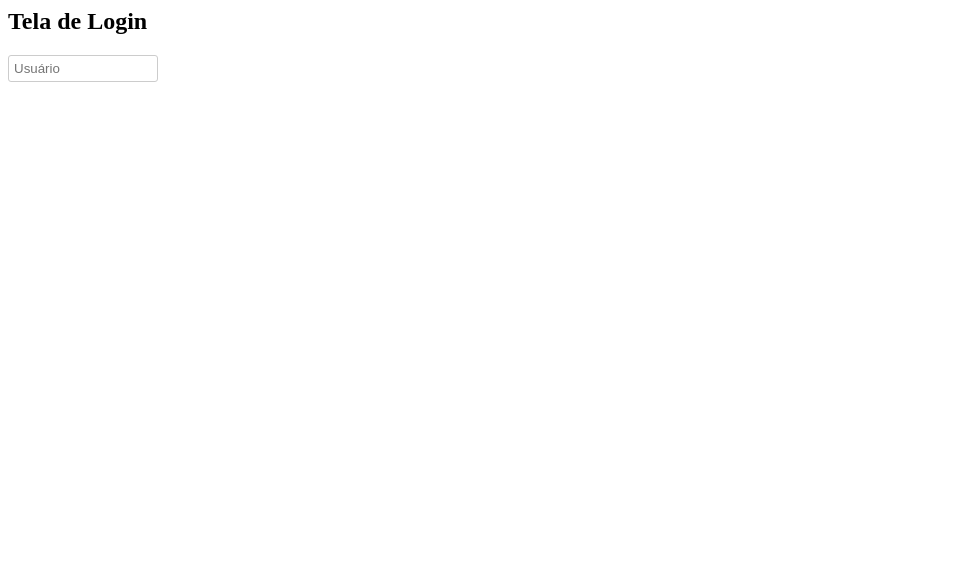
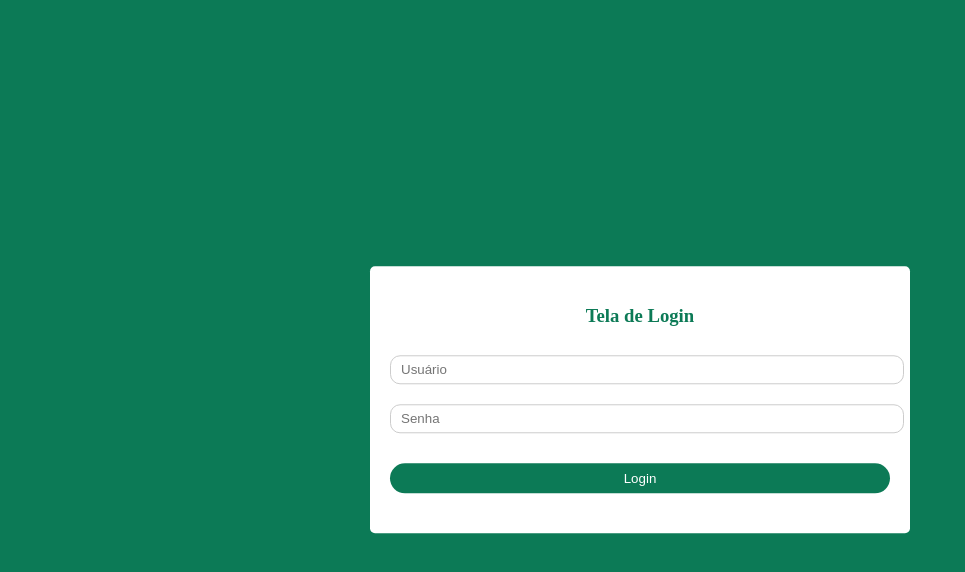
Before and after one commit to RaphaelChimanski/progweb, a plain HTML site: page index.html in a window 1280 px wide. Shown: the whole page, without its empty margins (0-965 px from the left). Drawn offline with Linux system fonts and the light colour scheme.

Commit message:
Tela de login praticamente pronta

```diff
--- a/css/estilo.css
+++ b/css/estilo.css
@@ -1,6 +1,43 @@
-.campo{
-	border: solid 1px #CCC;
-	padding: 5px;
-	border-radius: 3px;
-	width: 150px;
+body{
+	background-color: #0C7A56
 }
+
+
+
+.login{
+	background-color: white;
+	max-width: 500px;
+	width: 70%;
+	padding: 20px;
+	position: absolute;
+	left: 50%;
+	top: 50%;
+	transform: translate(-50%, -50%);
+	border-radius: 5px;
+
+}
+
+.login h3{
+	text-align: center;
+	color: #0C7A56
+}
+
+.login 	input[type=text],input[type=password]{
+	width: 100%;
+	height: 25px;
+	border: 1px solid #CCC;
+	padding-left: 10px;
+	margin: 10px 0;
+	border-radius: 10px;
+}
+
+.login input[type=submit]{
+	width: 100%;
+	height: 30px;
+	cursor: pointer;
+	background: #0C7A56;
+	color: white;
+	border:0;
+	border-radius: 20px;
+	margin: 20px 0;
+}
--- a/index.html
+++ b/index.html
@@ -1,3 +1,4 @@
+<!DOCTYPE html>
 <html>
 	<head>
 
@@ -9,9 +10,14 @@
 
 	<body>
 
-		<h2> Tela de Login</h2>
-		<input type="text" placeholder="Usuário" class="campo"/>
 
+		<div class="login">
+			<h3> Tela de Login</h3>
+			<input type="text" placeholder="Usuário"/>
+			<input type="password" placeholder="Senha" /><br>
+			<input type="submit" value="Login">
+
+		</div>
 
 
 	</body>
```
